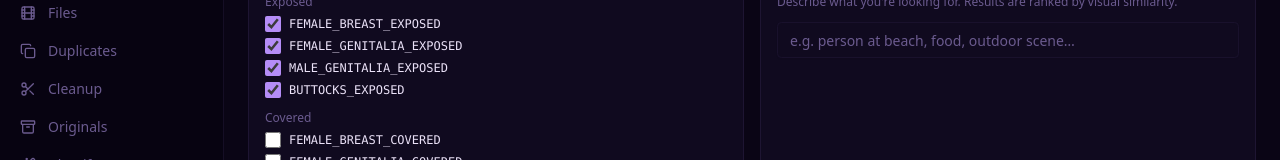
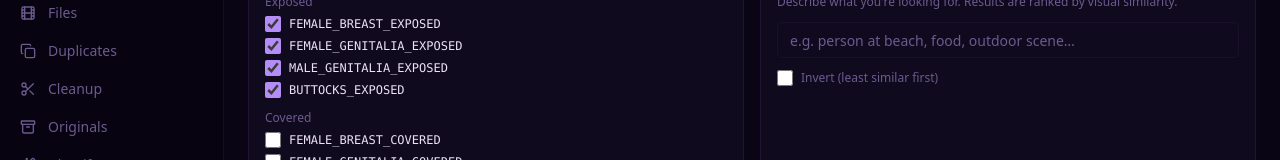
Before and after one commit to raslan/parallax, a React (Vite) app in the folder frontend/: page /content-review in a window 1280 px wide. Shown: the part 143-303 px from the top of the page. Built offline with nearby package versions, Linux system fonts and the light colour scheme.

Commit message:
feat: add invert option to CLIP semantic search

```diff
--- a/frontend/src/lib/api.ts
+++ b/frontend/src/lib/api.ts
@@ -410,9 +410,10 @@ export const imageApi = {
   deleteImage: (id: number) =>
     req<void>(`/images/${id}`, { method: "DELETE" }),
 
-  searchImages: (q: string, opts?: { limit?: number; library_id?: number }) => {
+  searchImages: (q: string, opts?: { limit?: number; exclude?: boolean; library_id?: number }) => {
     const p = new URLSearchParams({ q });
     if (opts?.limit) p.set("limit", String(opts.limit));
+    if (opts?.exclude) p.set("exclude", "true");
     if (opts?.library_id) p.set("library_id", String(opts.library_id));
     return req<ImageSearchResult[]>(`/images/search?${p}`);
   },
--- a/frontend/src/pages/ContentReview.tsx
+++ b/frontend/src/pages/ContentReview.tsx
@@ -77,6 +77,7 @@ export function ContentReview() {
 
   const [searchEnabled, setSearchEnabled] = useState(true);
   const [searchQuery, setSearchQuery] = useState("");
+  const [invertSearch, setInvertSearch] = useState(false);
 
   const [combineMode, setCombineMode] = useState<CombineMode>("union");
 
@@ -129,7 +130,7 @@ export function ContentReview() {
 
       if (searchEnabled && searchQuery.trim()) {
         promises.push(
-          imageApi.searchImages(searchQuery.trim(), { limit: 200 })
+          imageApi.searchImages(searchQuery.trim(), { limit: 200, exclude: invertSearch })
             .then((results) => setSearchResults(results.map((r) => r.image)))
         );
       }
@@ -273,6 +274,16 @@ export function ContentReview() {
             disabled={!searchEnabled}
             className="text-sm"
           />
+          <label className="mt-3 flex items-center gap-2 cursor-pointer select-none">
+            <input
+              type="checkbox"
+              checked={invertSearch}
+              onChange={(e) => setInvertSearch(e.target.checked)}
+              disabled={!searchEnabled}
+              className="h-4 w-4 rounded border-border accent-primary"
+            />
+            <span className="text-xs text-muted-foreground">Invert (least similar first)</span>
+          </label>
         </div>
       </div>
 
```
Also changed, not shown: 1 other file (tests, documents, lock files or other folders).
